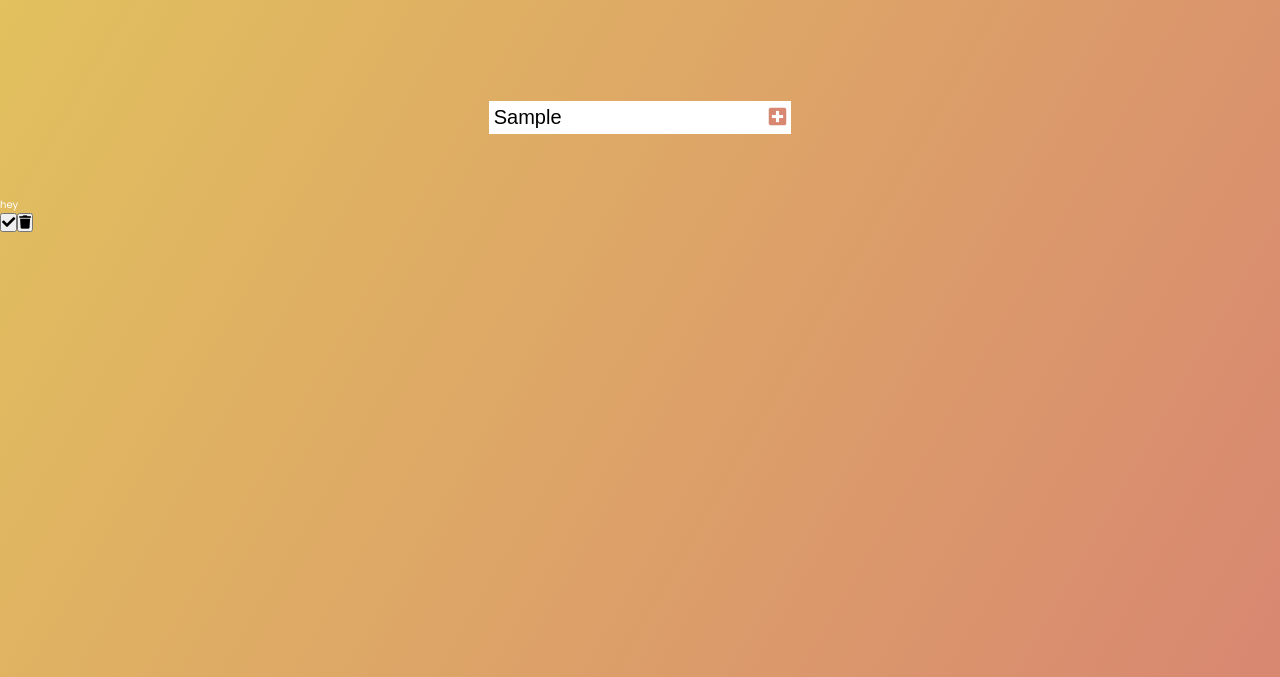
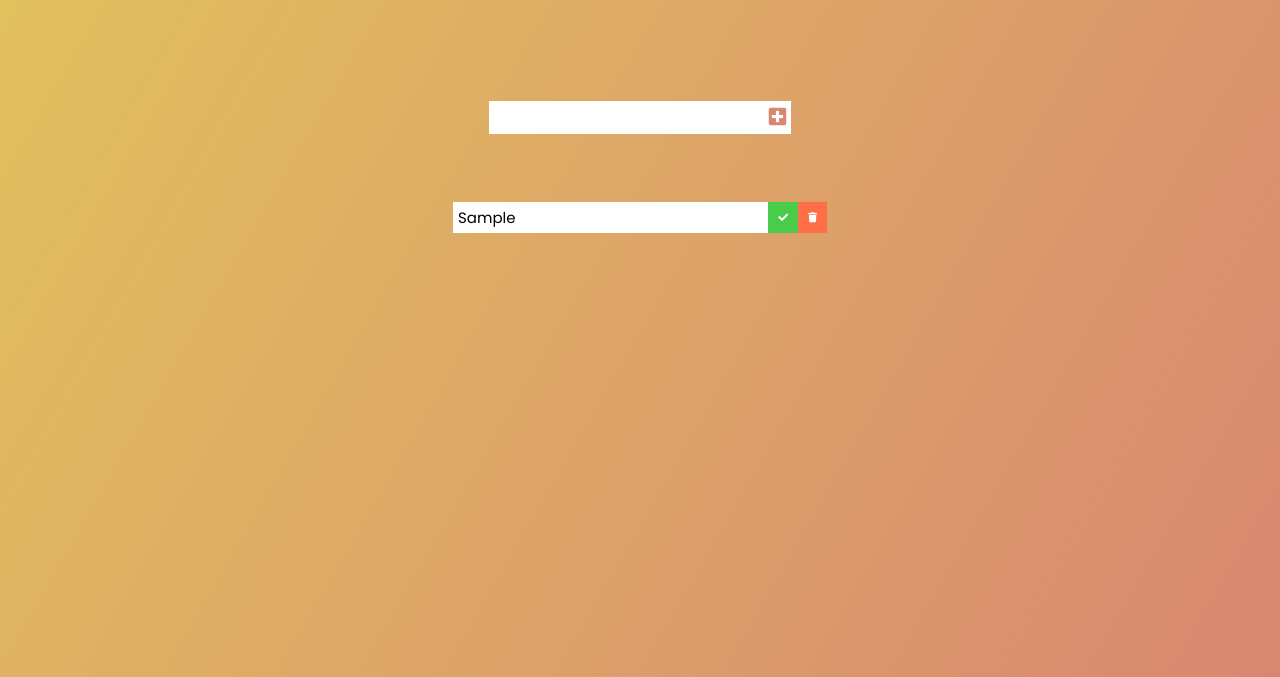
Before and after one commit to SalmanAzad1993/todo-project, a plain HTML site: page index.html in a window 1280 px wide. Both pictures are taken after typing "Sample" into the empty fields and a click on the button 777 px from the left and 240 px from the top of the page. Shown: the part 123-800 px from the top of the page. Drawn offline with Linux system fonts and the light colour scheme.

Commit message:
adding todos

```diff
--- a/app.js
+++ b/app.js
@@ -15,7 +15,7 @@ function addTodo(event) {
   todoDiv.classList.add("todo");
   //create LI
   const newTodo = document.createElement("li");
-  newTodo.innerText = "hey";
+  newTodo.innerText = todoInput.value;
   newTodo.classList.add("todo-item");
   todoDiv.appendChild(newTodo);
   //CHECK MARK BUTTON
@@ -26,8 +26,10 @@ function addTodo(event) {
   //CHECK TRASH BUTTON
   const trashButton = document.createElement("button");
   trashButton.innerHTML = `<i class="fas fa-trash" ></i>`;
-  trashButton.classList.add("complete-btn");
+  trashButton.classList.add("trash-btn");
   todoDiv.appendChild(trashButton);
   //APPEND TO LIST
   todoList.appendChild(todoDiv);
+  //Clear Todo INPUT VALUE
+  todoInput.value = "";
 }
--- a/style.css
+++ b/style.css
@@ -40,3 +40,39 @@ form button:hover {
   color: white;
   background: #d88771;
 }
+.todo-container {
+  display: flex;
+  justify-content: center;
+  align-items: center;
+}
+.todo-list {
+  min-width: 30%;
+  list-style: none;
+}
+.todo {
+  margin: 0.5rem;
+  background: white;
+  color: black;
+  font-size: 1.5rem;
+  display: flex;
+  justify-content: space-between;
+  align-items: center;
+}
+.todo li {
+  flex: 1;
+}
+.trash-btn,
+.complete-btn {
+  background: #ff6f47;
+  color: white;
+  border: none;
+  padding: 1rem;
+  cursor: pointer;
+  font-size: 1rem;
+}
+.complete-btn {
+  background: rgb(73, 204, 73);
+}
+.todo-item {
+  padding: 0rem 0.5rem;
+}
```
